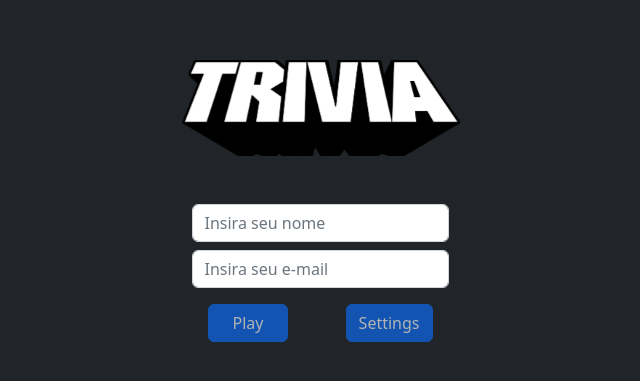
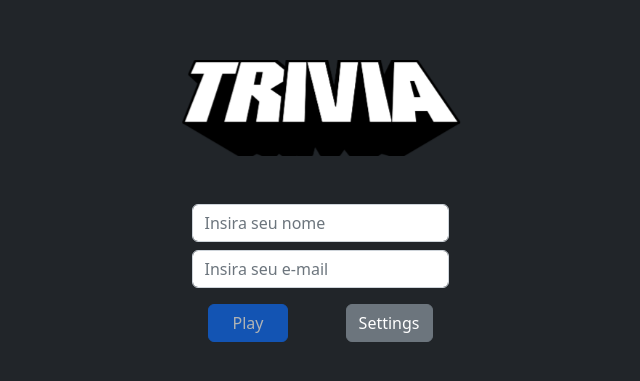
Before and after one commit to pedropereiradev/trivia-game, a React (Create React App) app: page / in a window 1280 px wide. Shown: the part 199-580 px from the top of the page, without its empty margins (320-960 px from the left). Built offline with nearby package versions, Linux system fonts and the light colour scheme.

Commit message:
change settings button color and fix disabled function

```diff
--- a/src/pages/Login.jsx
+++ b/src/pages/Login.jsx
@@ -101,10 +101,9 @@ class Login extends Component {
 
               <button
                 type="button"
-                disabled={ isDisabled }
                 onClick={ () => history.push('/settings') }
                 data-testid="btn-settings"
-                className="btn btn-primary"
+                className="btn btn-secondary"
               >
                 Settings
               </button>
```
